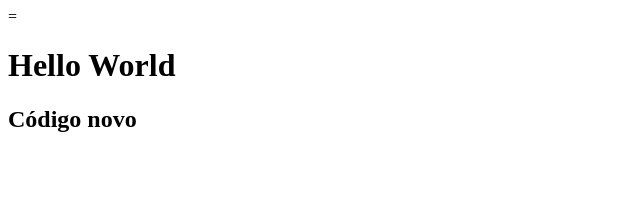
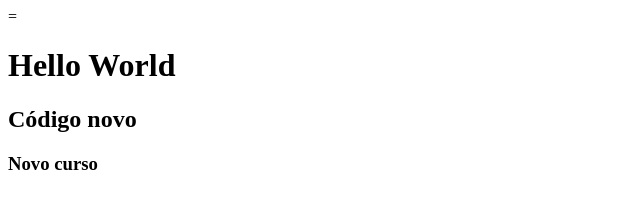
Before and after one commit to eduardojunior97/primeiroProjeto, a plain HTML site: page index.html in a window 1280 px wide. Shown: the whole page, without its empty margins (0-640 px from the left). Drawn offline with Linux system fonts and the light colour scheme.

Commit message:
novo curso

```diff
--- a/index.html
+++ b/index.html
@@ -9,5 +9,6 @@
 <body>
     <h1>Hello World</h1>
     <h2>Código novo</h2>
+    <h3>Novo curso</h3>
 </body>
 </html>
```
